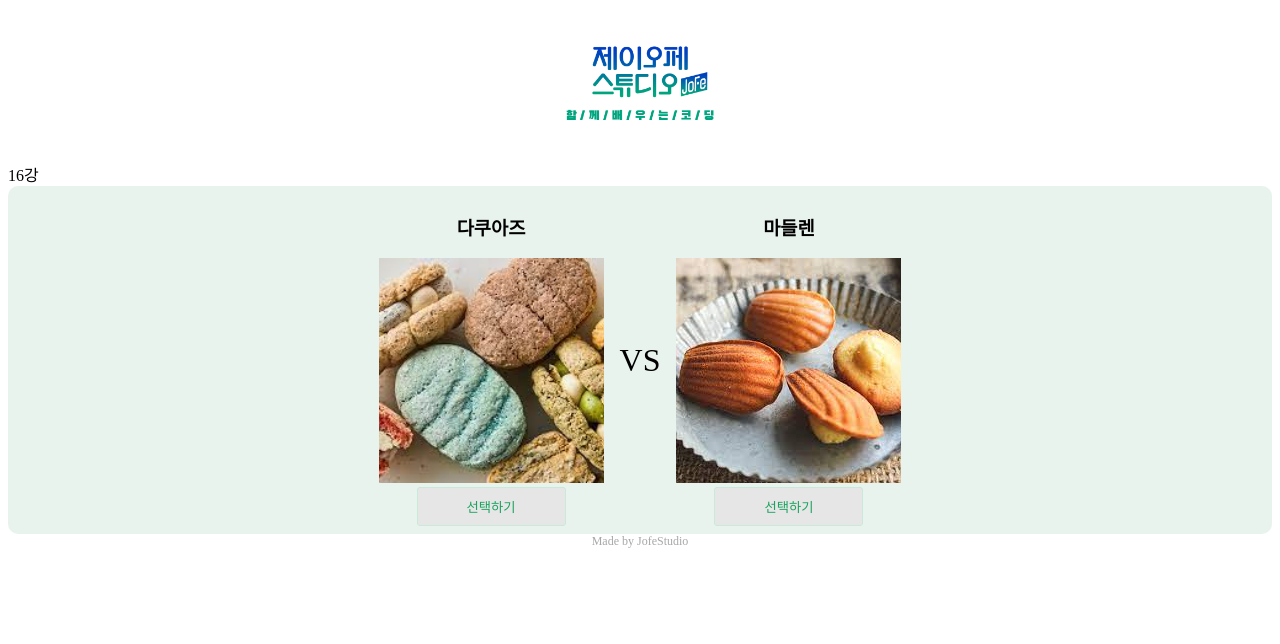
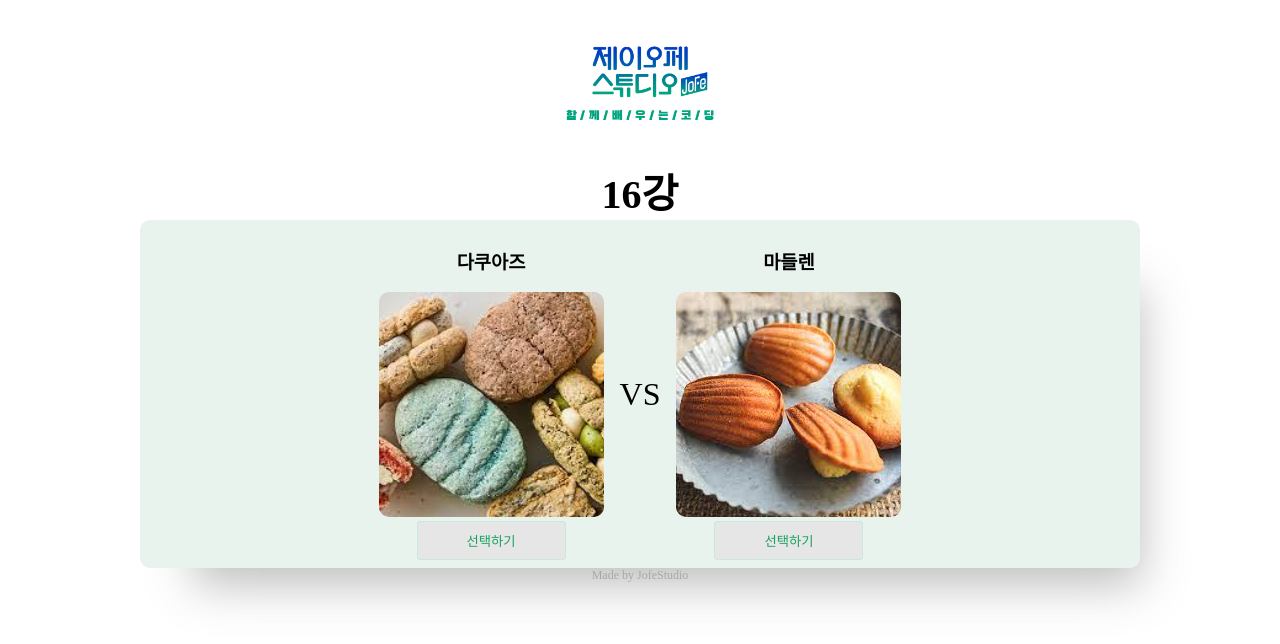
Before and after one commit to Cho-SangHyun/react-wordlcup, a React (Create React App) app: page / in a window 1280 px wide. Shown: the top 644 px of the page. Built offline with nearby package versions, Linux system fonts and the light colour scheme; the HTML template or start-up script is replaced by a standard one; a web font is replaced by a local one.

Commit message:
add: update css design

```diff
--- a/src/components/App.css
+++ b/src/components/App.css
@@ -75,14 +75,16 @@
     font-family: 'SCoreDream';
 }
 
-div.main-section{
+section.main-section{
     width: 1000px;
     margin: 0 auto;
 }
 
-div.main-section h1{
+section.main-section .round-title{
     margin-top: 0;
     text-align: center;
+    font-weight: 700;
+    font-size: 2.5rem;
 }
 
 div.select-zone{
@@ -92,14 +94,13 @@ div.select-zone{
     border-radius: 10px;
     padding: 8px;
     text-align: center;
-
+    box-shadow: 27px 43px 43px -26px rgba(89,89,89,0.39);
     background-color: rgba(181, 214, 197, 0.3);
 }
 
 div.select-zone li{
     list-style: none;
 }
-
 
 div.versus{
     display: flex;
--- a/src/components/DessertItem.css
+++ b/src/components/DessertItem.css
@@ -3,4 +3,5 @@
     height: 225px;
     /* 이미지가 사이즈에 맞춰서 쏙 들어가는데 가로세로 비율을 맞춰서 들어가진다 */
     object-fit: cover;
+    border-radius: 10px;
 }
```
